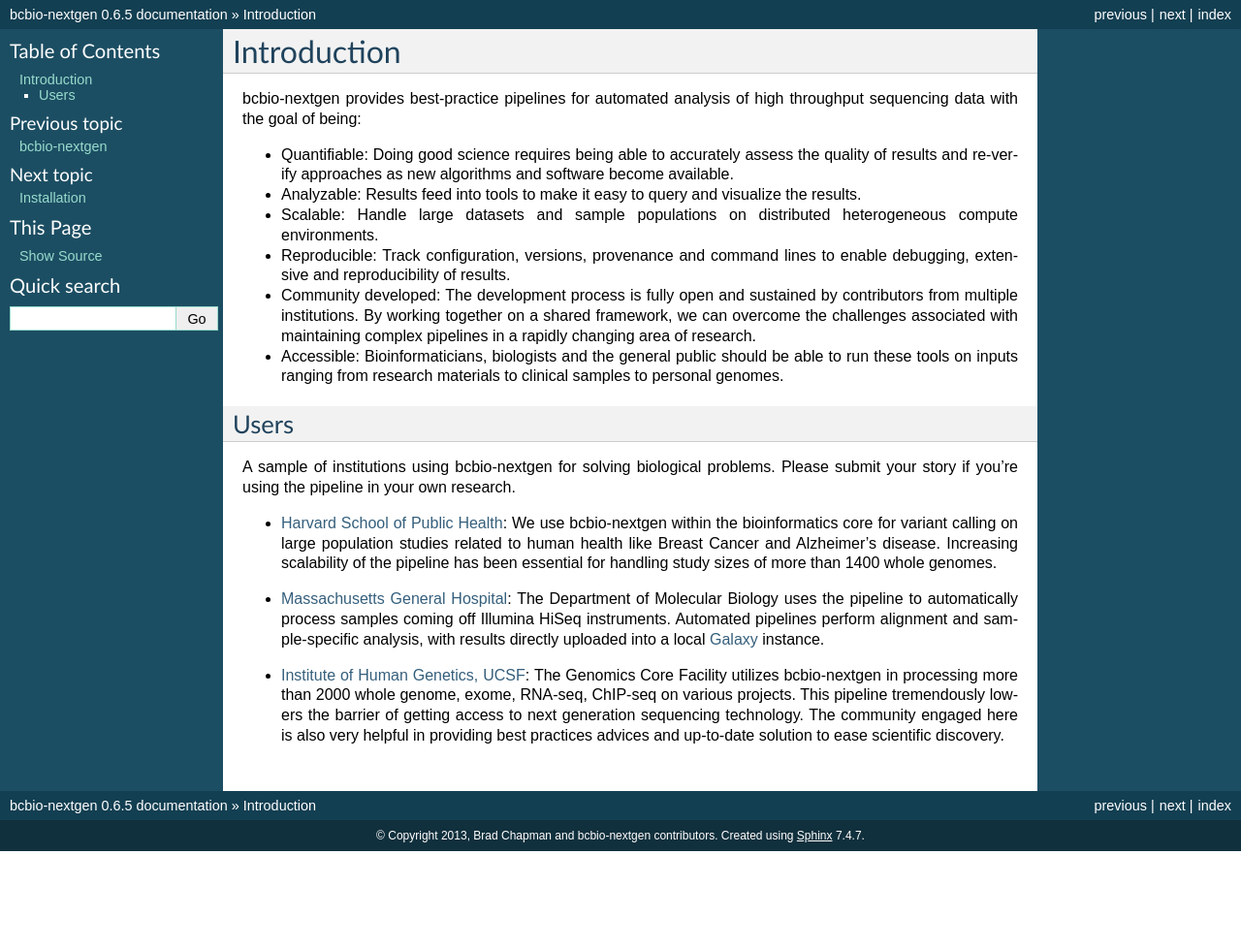
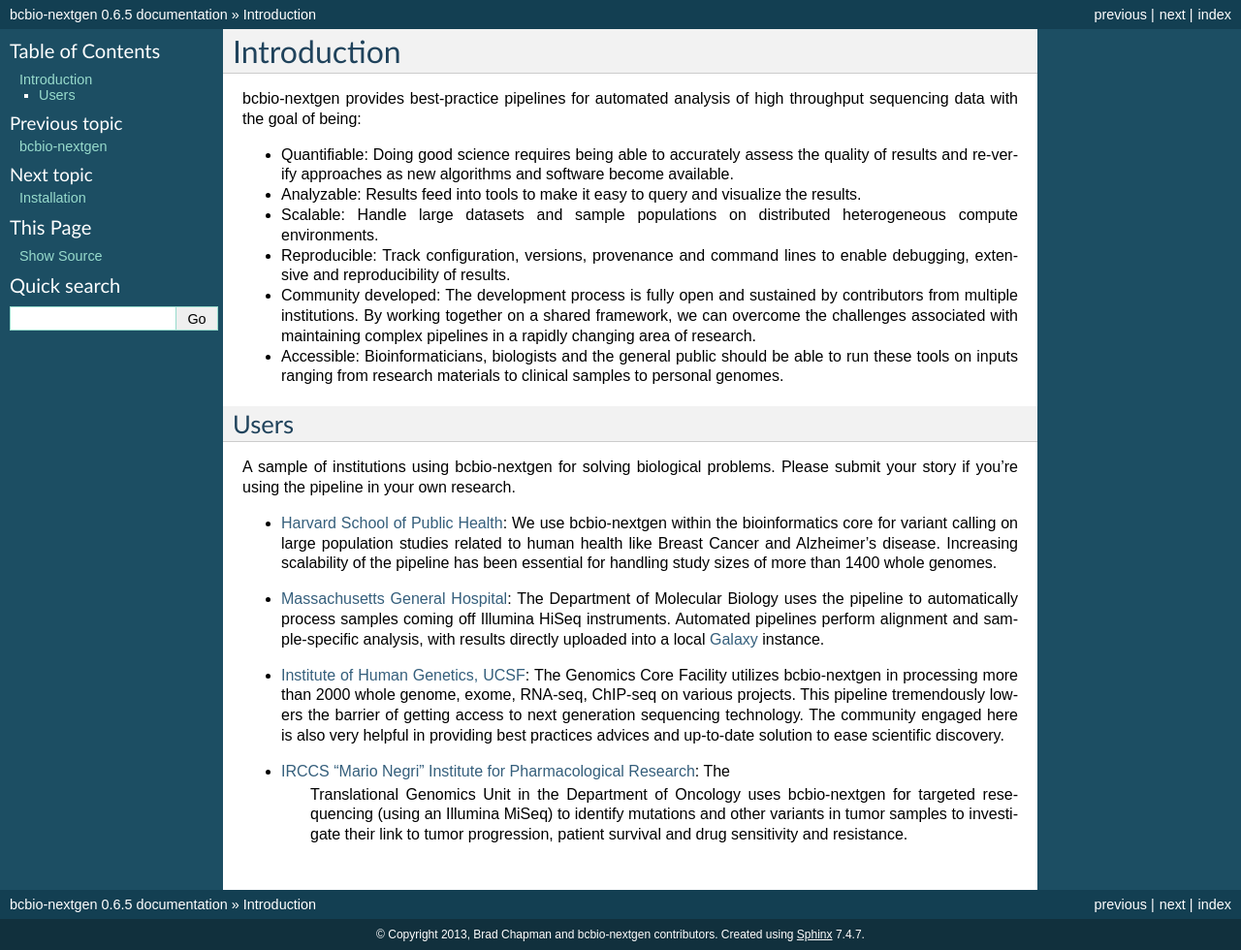
Before and after one commit to bcbio/bcbio-nextgen, a Sphinx documentation site: the page built from docs/contents/introduction.rst, in a window 1280 px wide. Shown: the whole page at 97% size. Built offline with Sphinx 7.4.7, drawn with Linux system fonts in a browser that asks for light colours; before the commit the page ends 900 px from its top, so only the background shows below that.

Commit message:
Merge bcbio-nextgen usage from Luca

```diff
--- a/README.rst
+++ b/README.rst
@@ -79,7 +79,7 @@ or problem reports using `GitHub`_ and discussion on the
 Contributors
 ------------
 
-- `Luca Beltrame`_, Mario Negri Research Institute
+- `Luca Beltrame`_, IRCCS "Mario Negri" Institute for Pharmacological Research, Milan, Italy
 - `Guillermo Carrasco`_, Science for Life Laboratory, Stockholm
 - `Brad Chapman`_, Harvard School of Public Health
 - `Peter Cock`_, The James Hutton Institute
@@ -88,7 +88,7 @@ Contributors
 - `Valentine Svensson`_, Science for Life Laboratory, Stockholm
 - `Roman Valls`_, Science for Life Laboratory, Stockholm
 
-.. _Luca Beltrame: https://github.com/cswegger
+.. _Luca Beltrame: https://github.com/lbeltrame
 .. _Guillermo Carrasco: https://github.com/guillermo-carrasco
 .. _Brad Chapman: https://github.com/chapmanb
 .. _Peter Cock: https://github.com/peterjc
--- a/docs/contents/introduction.rst
+++ b/docs/contents/introduction.rst
@@ -51,6 +51,21 @@ your own research.
 .. _Massachusetts General Hospital: http://molbio.mgh.harvard.edu/
 .. _Galaxy: http://galaxyproject.org/
 
-- `Institute of Human Genetics, UCSF`_: The Genomics Core Facility utilizes bcbio-nextgen in processing more than 2000 whole genome, exome, RNA-seq, ChIP-seq on various projects. This pipeline tremendously lowers the barrier of getting access to next generation sequencing technology. The community engaged here is also very helpful in providing best practices advices and up-to-date solution to ease scientific discovery.
+- `Institute of Human Genetics, UCSF`_: The Genomics Core Facility
+  utilizes bcbio-nextgen in processing more than 2000 whole genome,
+  exome, RNA-seq, ChIP-seq on various projects. This pipeline
+  tremendously lowers the barrier of getting access to next generation
+  sequencing technology. The community engaged here is also very
+  helpful in providing best practices advices and up-to-date solution
+  to ease scientific discovery.
 
 .. _Institute of Human Genetics, UCSF: http://humangenetics.ucsf.edu/
+
+- `IRCCS "Mario Negri" Institute for Pharmacological Research`_: The
+   Translational Genomics Unit in the Department of Oncology uses
+   bcbio-nextgen for targeted resequencing (using an Illumina MiSeq) to
+   identify mutations and other variants in tumor samples to investigate their
+   link to tumor progression, patient survival and drug
+   sensitivity and resistance.
+
+.. _IRCCS "Mario Negri" Institute for Pharmacological Research: http://www.marionegri.it
```
